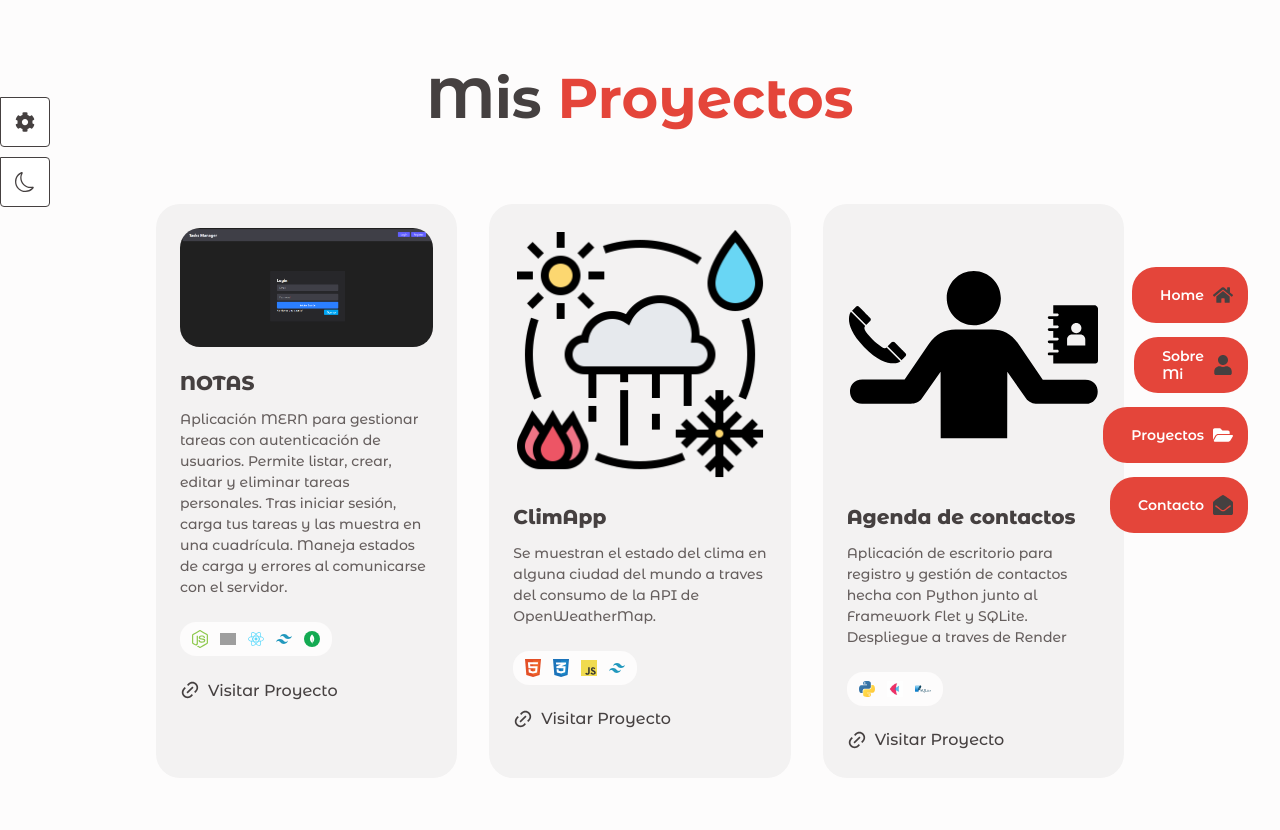
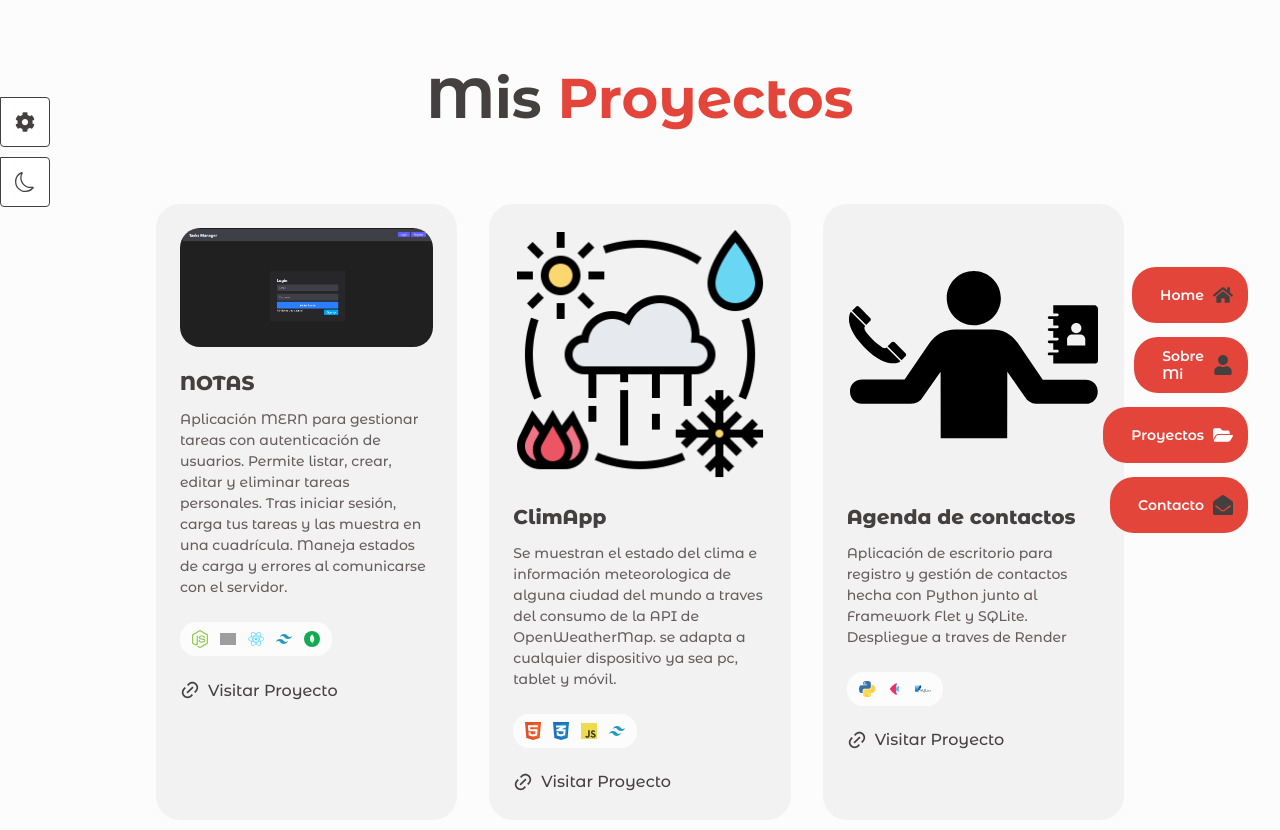
Before and after one commit to wizzard95/portfolio-website-damian1, a React (Vite) app: page /portfolio in a window 1280 px wide. Shown: the top 830 px of the page. Built offline with nearby package versions, Linux system fonts and the light colour scheme; grey boxes are pictures that could not be loaded.

Commit message:
actualizacion de texto informativo en la app de clima

```diff
--- a/src/Data.jsx
+++ b/src/Data.jsx
@@ -425,8 +425,10 @@ Maneja estados de carga y errores al comunicarse con el servidor.`,
     title: 'ClimApp',
     /* title: 'Coffee Website', */
     description:
-      `Se muestran el estado del clima en alguna ciudad del mundo
-       a traves del consumo de la API de OpenWeatherMap.`,
+      `Se muestran el estado del clima e información meteorologica
+      de alguna ciudad del mundo
+      a traves del consumo de la API de OpenWeatherMap. se adapta
+       a cualquier dispositivo ya sea pc, tablet y móvil.`,
     skills: [SkillsImg1, SkillsImg2, SkillsImg3, skillsImg5],
     link: 'https://wizzard95.github.io/API-CLIMA-OWM/',
   },
```
